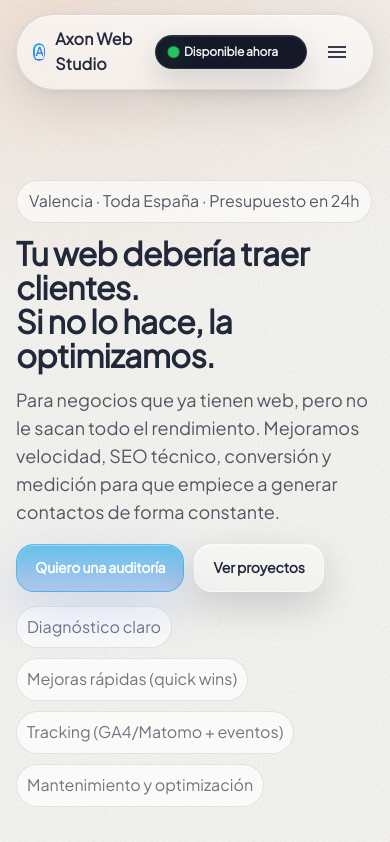
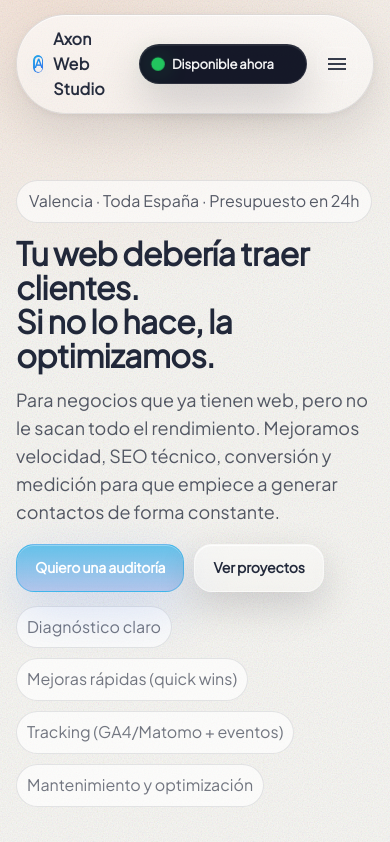
Before and after one commit to MarcosLuna23/primeraprueba, a React (Vite) app: page / in a window 390 px wide. Shown: the top 842 px of the page. Built offline with nearby package versions, Linux system fonts and the light colour scheme.

Commit message:
Revert "Header: slimmer dynamic island on mobile"
This reverts commit 68b02721f8d99470263d8f2d28c8b8821beb64ae.

```diff
--- a/src/styles.css
+++ b/src/styles.css
@@ -384,24 +384,12 @@ a { color: inherit; }
   .headerIsland { display: inline-flex; }
 
   .headerIsland__pill {
-    --pillW: 152px;
-    --pillWOpen: 152px;
-    height: 34px;
+    --pillW: 168px;
+    --pillWOpen: 168px;
+    height: 40px;
     width: var(--pillW);
-    padding-left: 10px;
-    padding-right: 8px;
-    box-shadow:
-      0 14px 34px rgba(2, 8, 23, 0.14),
-      inset 0 1px 0 rgba(255, 255, 255, 0.08);
-  }
-
-  .headerIsland__label {
-    font-size: 12px;
-  }
-
-  .headerIsland__dot {
-    width: 7px;
-    height: 7px;
+    padding-left: 12px;
+    padding-right: 10px;
   }
 
   .headerIsland__pill:hover,
```
